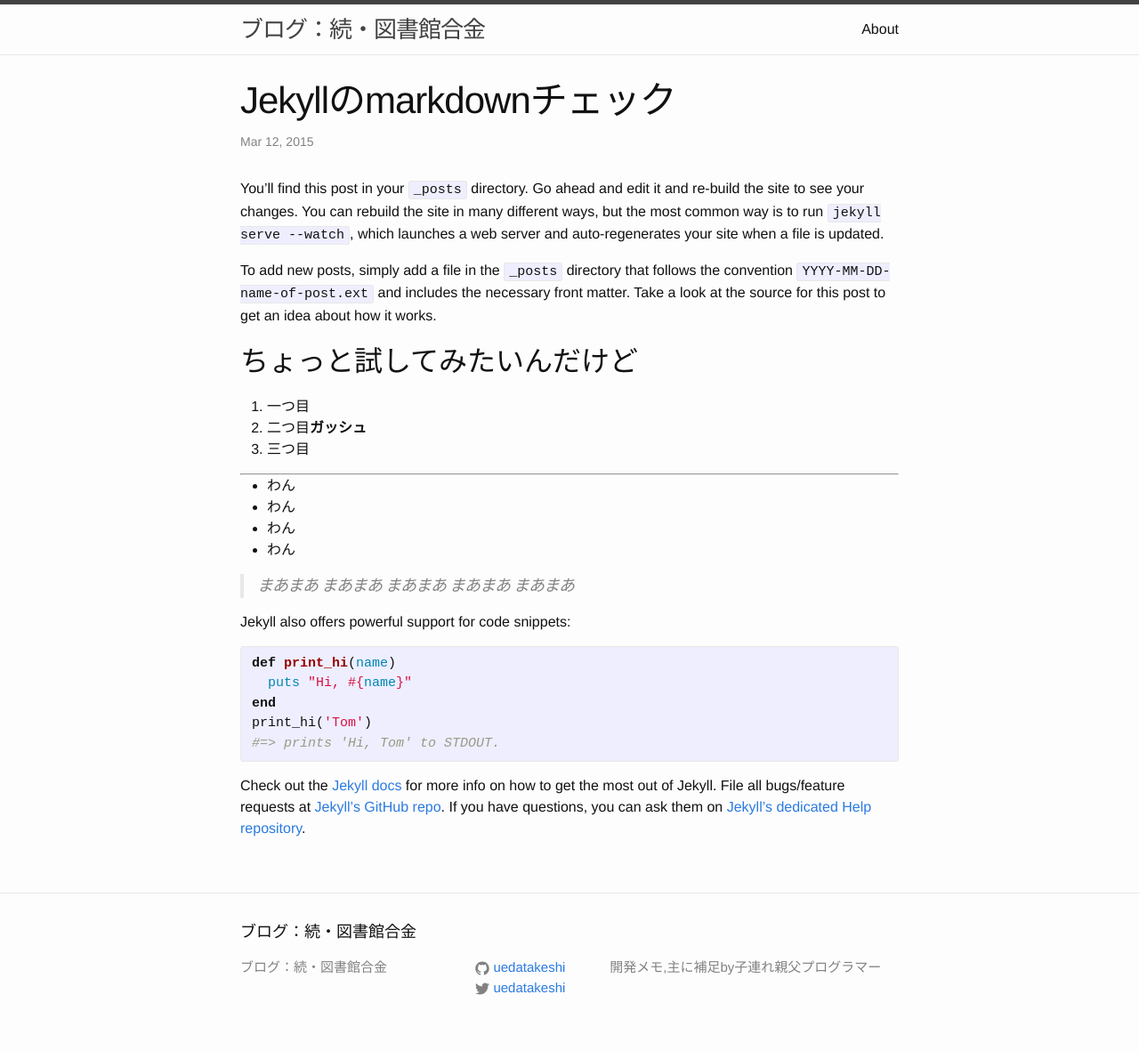
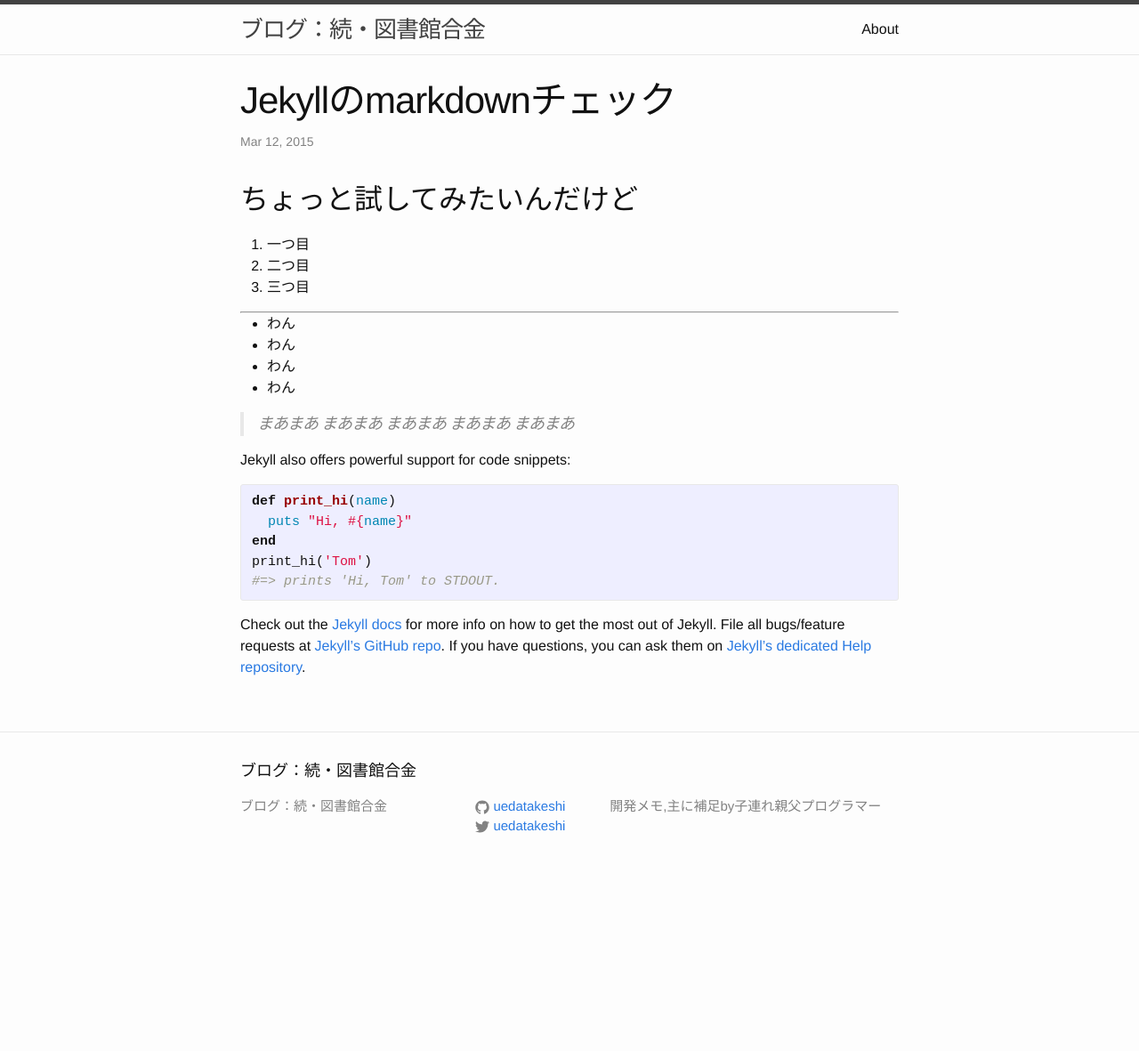
Before and after one commit to uedatakeshi/uedatakeshi.github.io, a Jekyll site: the page built from _posts/2015-03-12-mysql-multi-master.markdown, in a window 1280 px wide. Shown: the whole page at 89% size. Built offline with Jekyll 4.4.1, drawn with Linux system fonts in a browser that asks for light colours; after the commit the page ends 1000 px from its top, so only the background shows below that.

Commit message:
modify sample

```diff
--- a/_posts/2015-03-12-mysql-multi-master.markdown
+++ b/_posts/2015-03-12-mysql-multi-master.markdown
@@ -4,14 +4,10 @@ title:  "Jekyllのmarkdownチェック"
 date:   2015-03-12 16:39:52
 categories: jekyll
 ---
-You’ll find this post in your `_posts` directory. Go ahead and edit it and re-build the site to see your changes. You can rebuild the site in many different ways, but the most common way is to run `jekyll serve --watch`, which launches a web server and auto-regenerates your site when a file is updated.
-
-To add new posts, simply add a file in the `_posts` directory that follows the convention `YYYY-MM-DD-name-of-post.ext` and includes the necessary front matter. Take a look at the source for this post to get an idea about how it works.
-
 ## ちょっと試してみたいんだけど
 
 1. 一つ目
-1. 二つ目**ガッシュ**
+1. 二つ目
 1. 三つ目
 
 * * *
```
